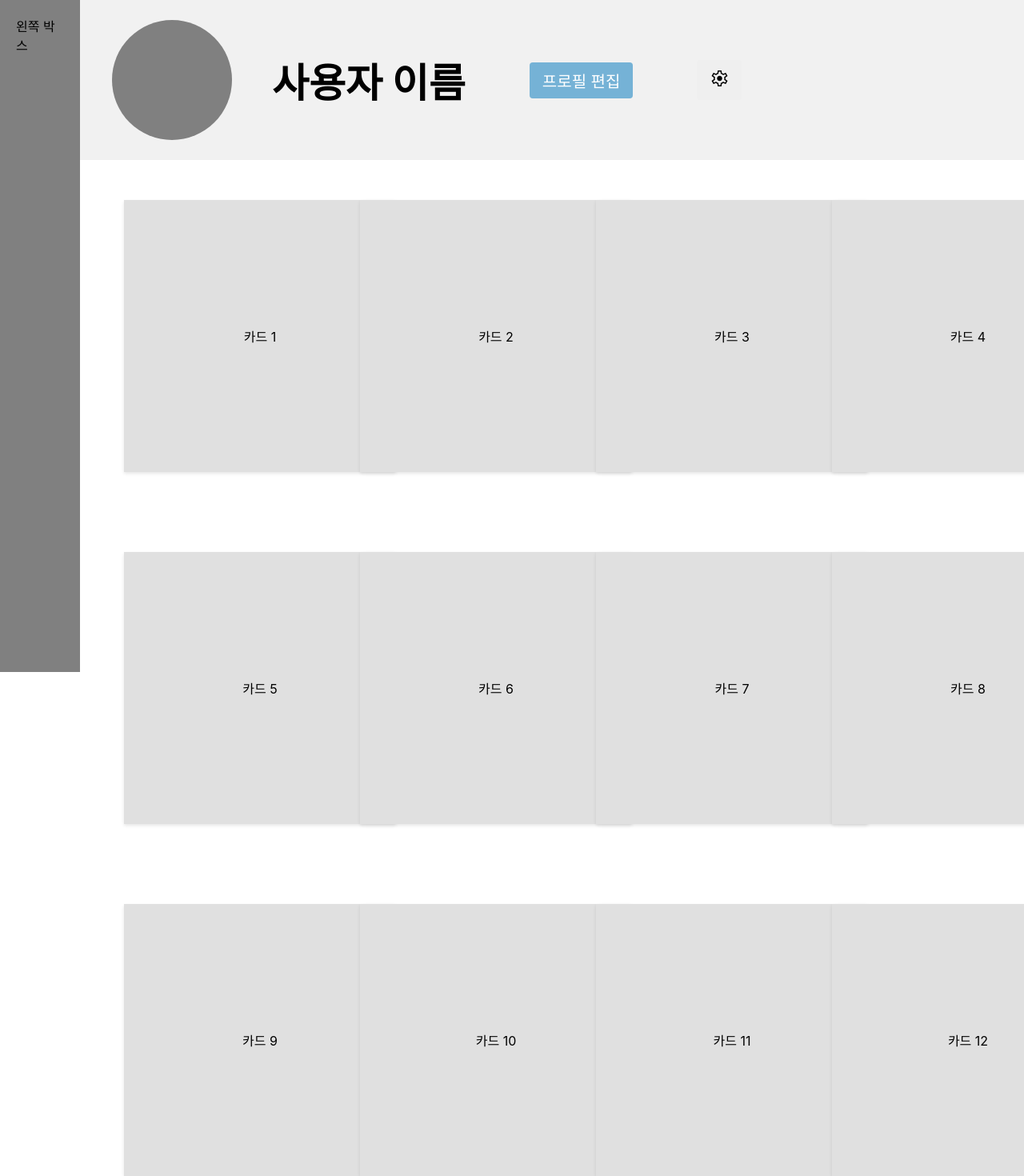
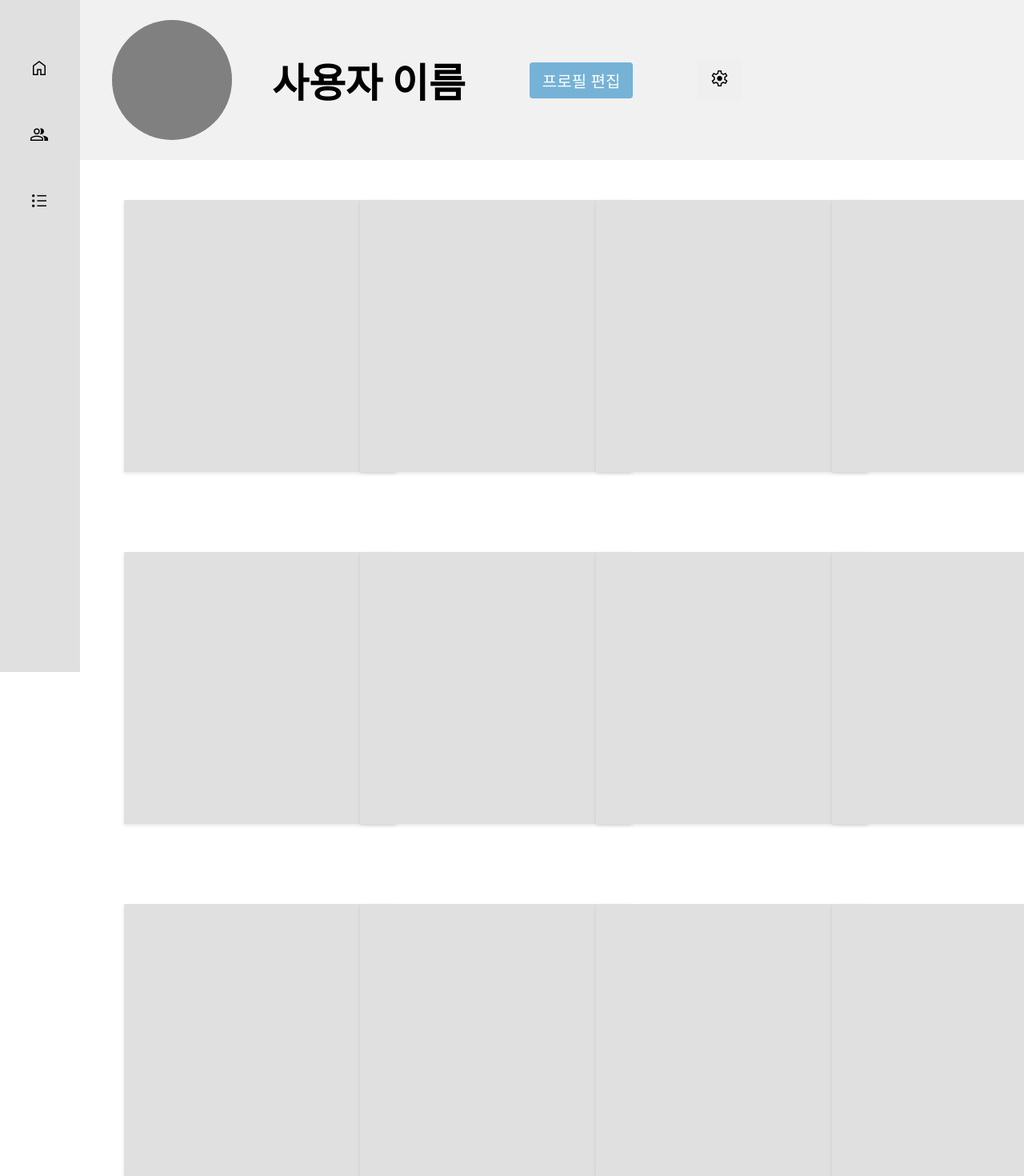
Before and after one commit to enryu0210/project-sns, a React (Create React App) app: page /profile in a window 1280 px wide. Shown: the top 1470 px of the page at 80% size. Built offline with nearby package versions, Linux system fonts and the light colour scheme.

Commit message:
second commit

```diff
--- a/src/pages/Home.css
+++ b/src/pages/Home.css
@@ -22,7 +22,7 @@ header {
   height: 60px;
   border-radius: 50%;
   background-color: #c0c0c0;
-  margin-left: 70px;
+  margin-right: 70px;
   cursor: pointer;
   /* 동그란 프로필 버튼에 대한 추가적인 스타일링은 여기에 작성하시면 됩니다 */
 }
--- a/src/pages/Home.js
+++ b/src/pages/Home.js
@@ -32,15 +32,15 @@ function Home() {
   return (
     <div className="container">
       <header>
-        <button className="profile-button" onClick={handleProfileClick}>
-          {/* 프로필 버튼 내용 */}
-        </button>
         <div className="search-box">
           <input type="text" placeholder="검색..." />
           <button className="search-icon" onClick={handleSearch}>
             <FiSearch />
           </button>
         </div>
+        <button className="profile-button" onClick={handleProfileClick}>
+          {/* 프로필 버튼 내용 */}
+        </button>
       </header>
       <div className="left-box">
         <div className="menu">
--- a/src/pages/ProfilePage.css
+++ b/src/pages/ProfilePage.css
@@ -84,9 +84,32 @@
 }
 
 .profilepage-left-box {
-  background-color: gray;
+  background-color: #e0e0e0;
   height: 100%;
   padding: 20px;
+}
+
+.profilepage-menu {
+  margin-top: 50px;
+  margin-bottom: 20px;
+}
+
+.profilepage-menu-button {
+  margin-top: 50px;
+  margin-left: 8px;
+  display: block;
+  width: 70%;
+  padding: 3px;
+  text-align: center;
+  background-color: #e0e0e0;
+  border: none;
+  outline: none;
+  cursor: pointer;
+}
+
+.profilepage-menu-button:hover {
+  background-color: #e0e0e0;
+  filter: brightness(90%);
 }
 
 .profilepage-main {
--- a/src/pages/ProfilePage.js
+++ b/src/pages/ProfilePage.js
@@ -1,6 +1,7 @@
 /*ProfilePage.js*/
 
 import React from "react";
+import { useNavigate } from "react-router-dom";
 import "./ProfilePage.css"; // CSS 파일을 import 합니다.
 
 // 헤더 컴포넌트
@@ -26,9 +27,43 @@ function Header() {
 
 // 왼쪽 박스 컴포넌트
 function LeftBox() {
+  const navigate = useNavigate();
+
+  const handleHomeClick = () => {
+    console.log("홈 버튼이 클릭되었습니다.");
+    navigate("/");
+  };
+
+  const handleFriendClick = () => {
+    console.log("친구 버튼이 클릭되었습니다.");
+    navigate("/friend");
+  };
+
+  const handleCategoryClick = () => {
+    console.log("카테고리 버튼이 클릭되었습니다.");
+    navigate("/category");
+  };
   return (
     <div className="profilepage-left-box-container">
-      <div className="profilepage-left-box">왼쪽 박스</div>
+      <div className="profilepage-left-box">
+        <div className="profilepage-menu">
+          <button className="profilepage-menu-button" onClick={handleHomeClick}>
+            <span class="material-symbols-outlined">home</span>
+          </button>
+          <button
+            className="profilepage-menu-button"
+            onClick={handleFriendClick}
+          >
+            <span class="material-symbols-outlined">group</span>
+          </button>
+          <button
+            className="profilepage-menu-button"
+            onClick={handleCategoryClick}
+          >
+            <span class="material-symbols-outlined">format_list_bulleted</span>
+          </button>
+        </div>
+      </div>
     </div>
   );
 }
@@ -37,18 +72,18 @@ function LeftBox() {
 function Main() {
   return (
     <div className="profilepage-main">
-      <div className="profilepage-card">카드 1</div>
-      <div className="profilepage-card">카드 2</div>
-      <div className="profilepage-card">카드 3</div>
-      <div className="profilepage-card">카드 4</div>
-      <div className="profilepage-card">카드 5</div>
-      <div className="profilepage-card">카드 6</div>
-      <div className="profilepage-card">카드 7</div>
-      <div className="profilepage-card">카드 8</div>
-      <div className="profilepage-card">카드 9</div>
-      <div className="profilepage-card">카드 10</div>
-      <div className="profilepage-card">카드 11</div>
-      <div className="profilepage-card">카드 12</div>
+      <div className="profilepage-card"></div>
+      <div className="profilepage-card"></div>
+      <div className="profilepage-card"></div>
+      <div className="profilepage-card"></div>
+      <div className="profilepage-card"></div>
+      <div className="profilepage-card"></div>
+      <div className="profilepage-card"></div>
+      <div className="profilepage-card"></div>
+      <div className="profilepage-card"></div>
+      <div className="profilepage-card"></div>
+      <div className="profilepage-card"></div>
+      <div className="profilepage-card"></div>
     </div>
   );
 }
```
